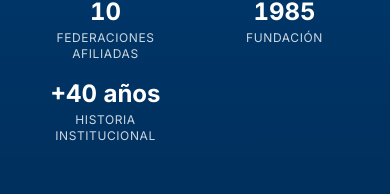
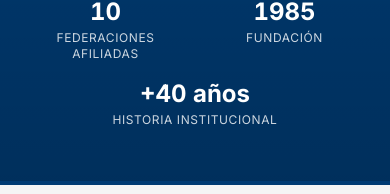
Before and after one commit to lemenezes/consudes-app, a React (Vite) app: page / in a window 390 px wide. Shown: the part 719-913 px from the top of the page. Built offline with nearby package versions, Linux system fonts and the light colour scheme; no server answers; the database is empty.

Commit message:
home: centraliza stat +40 anos no mobile com col-span-2 e alinhamento institucional

```diff
--- a/src/pages/HomePage.tsx
+++ b/src/pages/HomePage.tsx
@@ -179,7 +179,10 @@ export default function HomePage() {
               <div
                 key={label}
                 aria-hidden="true"
-                className={`text-center ${i > 0 ? 'sm:pl-16 sm:border-l sm:border-white/20' : ''}`}
+                className={
+                  `text-center ${i > 0 ? 'sm:pl-16 sm:border-l sm:border-white/20' : ''} ` +
+                  (i === 2 ? 'col-span-2 flex flex-col items-center justify-center' : '')
+                }
               >
                 <span className="block text-2xl sm:text-4xl font-bold text-white tabular-nums">{value}</span>
                 <span className="block text-white/80 text-xs sm:text-sm mt-0.5 sm:mt-1 tracking-wider uppercase">{label}</span>
```
